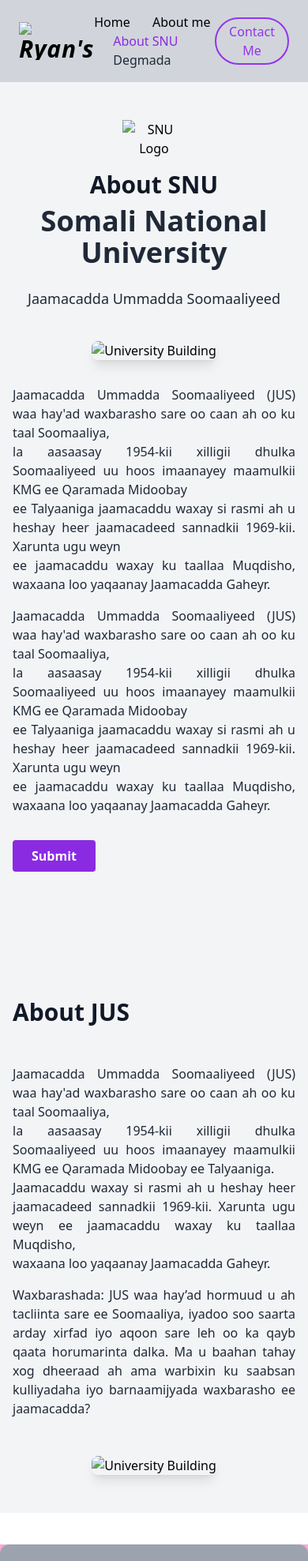
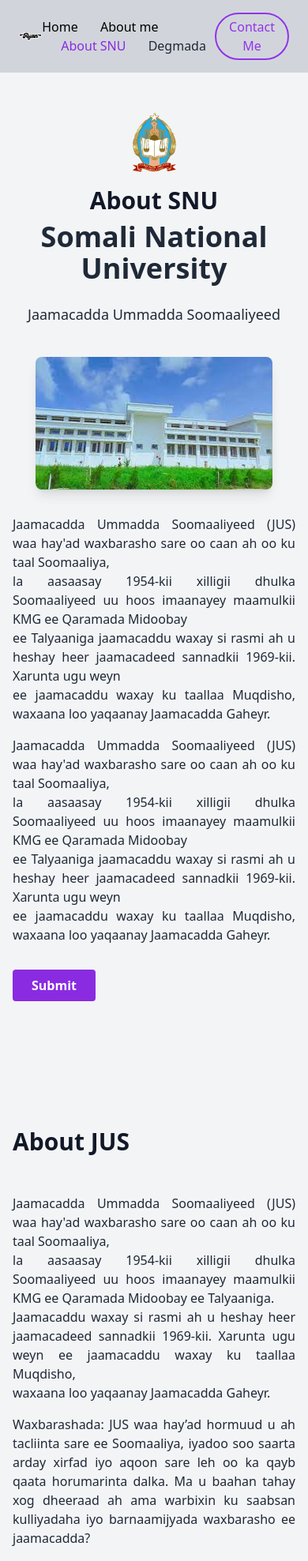
Before and after one commit to tangsancoder/finaly, a plain HTML site: page snu.html in a window 390 px wide. Shown: the top 1977 px of the page at 79% size. Drawn offline with nearby package versions, Linux system fonts and the light colour scheme; files whose address does not match are found by name.

Commit message:
Update snu.html

```diff
--- a/snu.html
+++ b/snu.html
@@ -13,7 +13,7 @@
  <header class="flex justify-between items-center px-6 py-4 shadow-md  bg-gray-300">
   <!-- Logo with Image -->
   <div class="text-3xl font-bold text-black italic tracking-wide">
-    <img src="src/logo.png" alt="Ryan's Logo" class="h-12 md:h-16 object-contain" />
+    <img src="logo.png" alt="Ryan's Logo" class="h-12 md:h-16 object-contain" />
   </div>
   <nav class="space-x-6 text-base font-medium text-gray-800">
     <a href="index.html" class="text-black  hover:text-purple-600">Home</a>
@@ -31,7 +31,7 @@
 <section class="bg-gray-100 py-12 ">
   <div class="max-w-5xl mx-auto px-4">
     <div class="text-center mb-10">
-      <img src="src/logol.png" alt="SNU Logo" class="mx-auto w-20 mb-4 ">
+      <img src="logol.png" alt="SNU Logo" class="mx-auto w-20 mb-4 ">
       <h1 class="text-3xl font-bold text-gray-900">About SNU</h1>
       <h2 class="text-4xl font-bold text-gray-800 mt-2">Somali National University</h2>
       <br>
@@ -41,7 +41,7 @@
     <div class="flex flex-col md:flex-row items-center justify-center gap-8">
       <!-- Image Column -->
       <div class="md:w-1/2">
-        <img src="src/univ.jpg" alt="University Building"
+        <img src="univ.jpg" alt="University Building"
              class="w-full rounded-lg shadow-lg">
       </div>
 
@@ -92,7 +92,7 @@
 
       <!-- Image Column -->
       <div class="md:w-1/2">
-        <img src="src/lab.png" alt="University Building" class="w-full rounded-lg shadow-lg">
+        <img src="lab.png" alt="University Building" class="w-full rounded-lg shadow-lg">
       </div>
     </div>
   </div>
@@ -119,7 +119,7 @@
     <!----Box 1-->
     <div class="grid grid-cols-1 md:grid-cols-3 gap-6 border-r-100 rounded-md">
       <div class="bg-gray-100 rounded-lg shadow hover:shadow-lg transition ">
-        <img src="src/girl.png" alt="faculty" class="w-full h-40 object-cover rounded-md">
+        <img src="girl.png" alt="faculty" class="w-full h-40 object-cover rounded-md">
         <div class="p-4">
           <h3 class="text-lg font-bold bg-gr">Kulliyada beeraha iyo cilmiga</h3>
           <p class="text-sm  text-black mb-6">Kulliyada dhagaalaha iyo cilmiga beeraha           kuliyada waxbarasha iyo cilmiga bulshada       Kulliyada Injineeringa.</p>
@@ -133,7 +133,7 @@
       </div>
       <!---Box 2-->
       <div class="bg-white rounded-md shadow hover:shadow-lg transition">
-        <img src="src/arday.png" alt="education" class="w-full h-40  object-cover rounded-md">
+        <img src="arday.png" alt="education" class="w-full h-40  object-cover rounded-md">
         <div class="p-4 ">
           <h3 class="text-lg font-bold text-gray-800 ">Kulliyada daraasada cilmiga</h3>
           <p class="text-sm  text-gray-800 mb-6 ">Kuliyada luuqadaha
@@ -151,7 +151,7 @@ Kulliyada caafimaadka</p>
       </div>
       <!---box 3-->
       <div class="bg-white rounded-lg shadow hover:shadow-lg transition">
-        <img src="src/lab.png" alt="" class="w-full h-40 object-cover rounded-md">
+        <img src="lab.png" alt="" class="w-full h-40 object-cover rounded-md">
         <div class="p-4">
           <h3 class="text-lg font-bold text-gray-800">Kulliyada xanaanada xolaha</h3>
           <p class="text-2xl text-gray-800 mb-6">Kulliyada caafimaadka iyo qalinnka
@@ -175,7 +175,7 @@ Kulliyada cilmiga bulshada</p>
   <div class="flex justify-between items-center flex-wrap">
     <!-- Left Side: Logo -->
     <div class="flex-shrink-0">
-      <img src="src/logo.png" alt="Logo" class="w-32" />
+      <img src="logo.png" alt="Logo" class="w-32" />
     </div>
 
     <!-- Center: Menu -->
```
